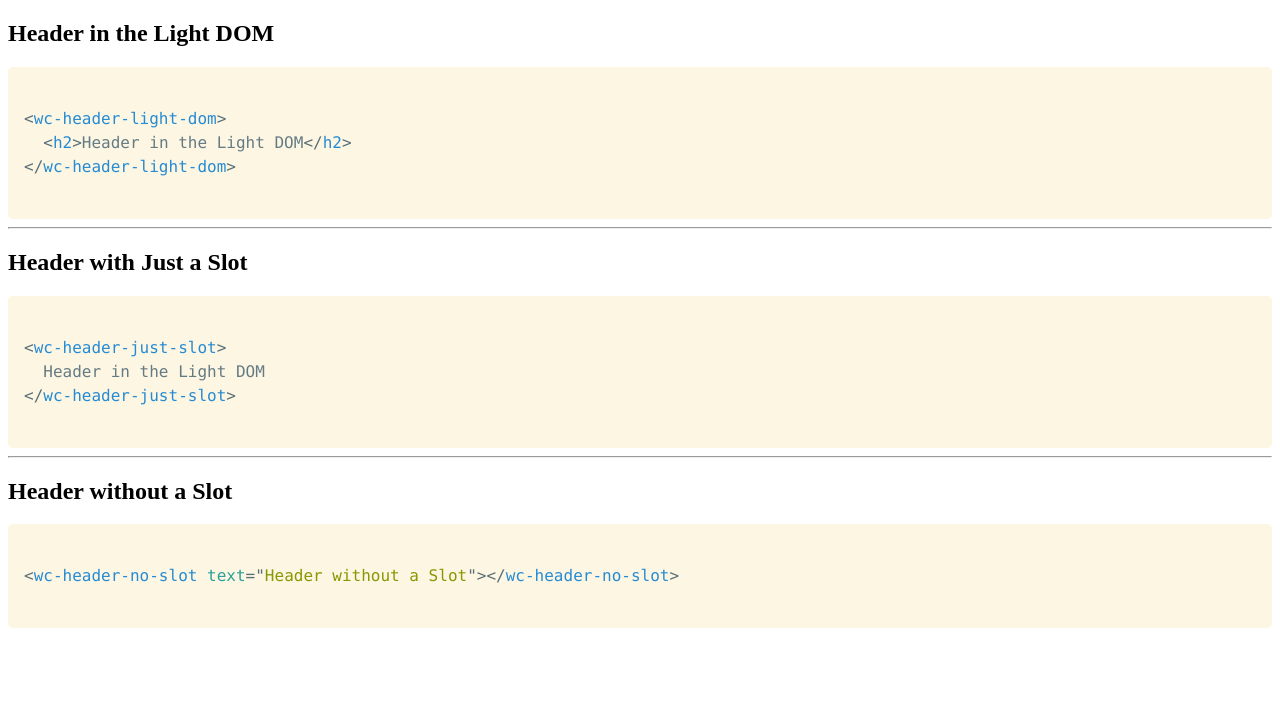
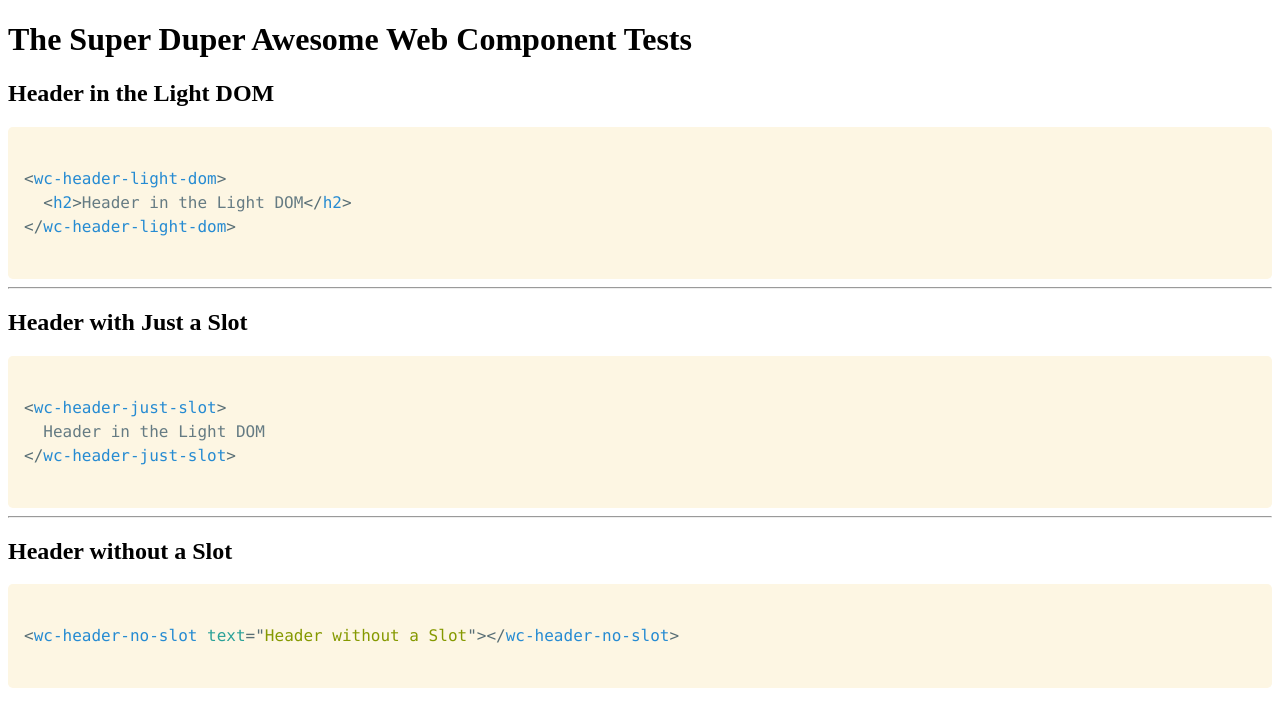
Before and after one commit to kylebuch8/web-components-test, a website: page index.html in a window 1280 px wide. Drawn offline with Linux system fonts and the light colour scheme.

Commit message:
adding a header and description

```diff
--- a/index.html
+++ b/index.html
@@ -3,10 +3,12 @@
   <head>
     <meta charset="utf-8" />
     <meta content="width=device-width,initial-scale=1" name="viewport" />
-    <title>Web Component Tests</title>
+    <title>The Super Duper Awesome Web Component Tests</title>
+    <meta name="description" content="Three web component examples for testing">
     <link rel="stylesheet" href="prism.css">
   </head>
   <body>
+    <h1>The Super Duper Awesome Web Component Tests</h1>
     <wc-header-light-dom>
       <h2>Header in the Light DOM</h2>
     </wc-header-light-dom>
```
